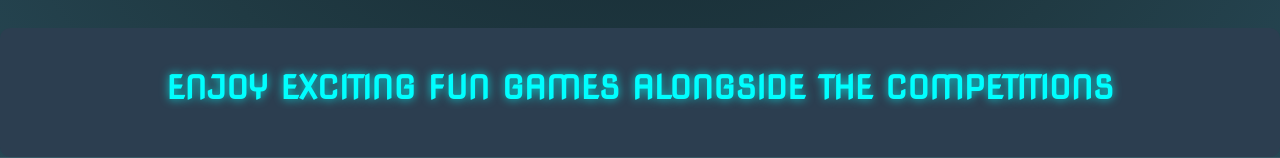
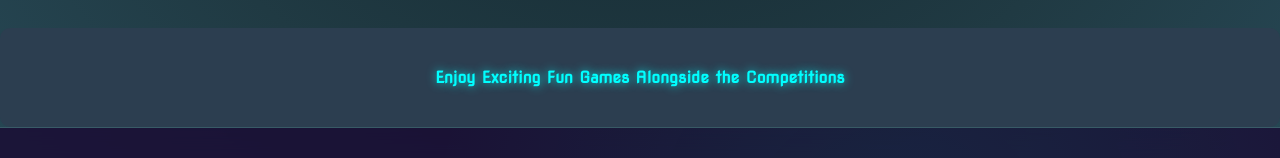
Before and after one commit to techfestriti/RitiFrontend, a React (Vite) app: page /events in a window 1280 px wide. Shown: the part 1388-1546 px from the top of the page. Built offline with nearby package versions, Linux system fonts and the light colour scheme; no server answers; a web font is replaced by a local one.

Commit message:
Update Events.jsx

```diff
--- a/src/components/pages/Events.jsx
+++ b/src/components/pages/Events.jsx
@@ -63,7 +63,7 @@ const Events = () => {
 
       {/* Fun Games Section */}
       <div className="fun-games">
-        <h2>Enjoy Exciting Fun Games Alongside the Competitions</h2>
+        <h4>Enjoy Exciting Fun Games Alongside the Competitions</h4>
 
       </div>
     </div>
```
